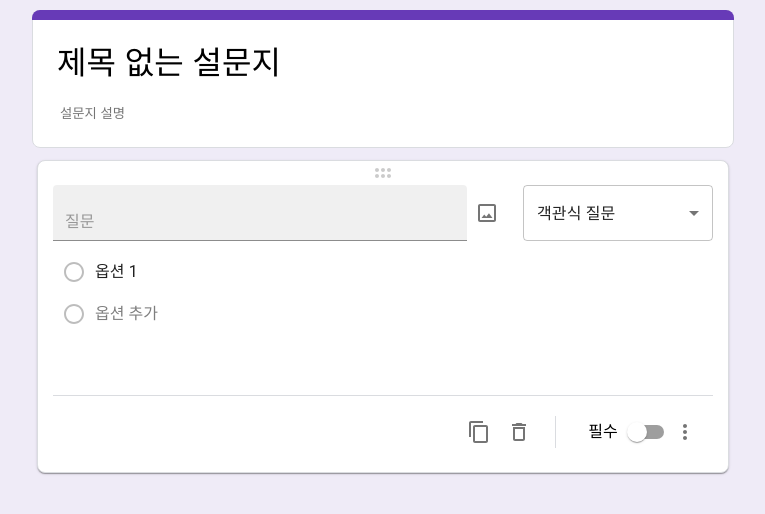
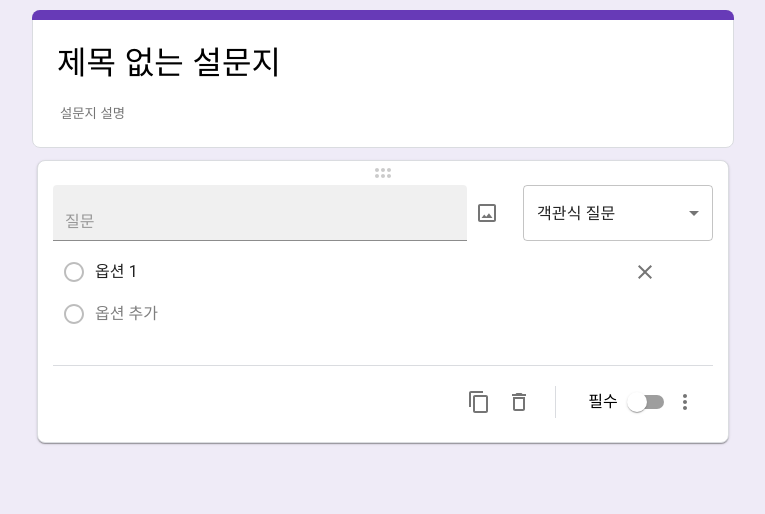
Before and after one commit to 1myeji/Google_Survey_Clone, a React (Vite) app: page / in a window 1280 px wide. Shown: the top 514 px of the page, without its empty margins (257-1022 px from the left). Built offline with nearby package versions, Linux system fonts and the light colour scheme.

Commit message:
Feat: 질문 옵션 추가, 삭제 기능 구현

```diff
--- a/src/components/SurveyForms/SurveyQuestionAnswer/MultipleChoice .tsx
+++ b/src/components/SurveyForms/SurveyQuestionAnswer/MultipleChoice .tsx
@@ -1,12 +1,11 @@
 import { useState } from 'react';
 import Radio from '@mui/material/Radio';
-import Input from '@mui/material/Input';
 import styled from 'styled-components';
-
-const ariaLabel = { 'aria-label': 'description' };
+import RadioInputGroup from './RadioInputGroup';
 
 const MultipleChoice = () => {
   const [selectedValue, setSelectedValue] = useState('');
+  const [options, setOptions] = useState([1]);
 
   const handleChange = (event: React.ChangeEvent<HTMLInputElement>) => {
     setSelectedValue(event.target.value);
@@ -16,9 +15,27 @@ const MultipleChoice = () => {
     setSelectedValue('');
   };
 
+  const handleAddOptionClick = () => {
+    setOptions(prev => [...prev, prev.length + 1]);
+  };
+
+  const handleOptionDelete = (optionDelete: number) => {
+    setOptions(prev => prev.filter(option => option !== optionDelete));
+  };
+
   return (
     <MultipleChoiceWrapper>
-      <RadioInputGroup>
+      {options.map(option => (
+        <RadioInputGroup
+          key={option}
+          option={option}
+          handleChange={handleChange}
+          selectedValue={selectedValue}
+          handleRadioBlur={handleRadioBlur}
+          handleOptionDelete={handleOptionDelete}
+        />
+      ))}
+      <RadioInputGroupWrapper>
         <Radio
           checked={selectedValue === 'a'}
           onChange={handleChange}
@@ -28,25 +45,8 @@ const MultipleChoice = () => {
           onBlur={handleRadioBlur}
           disabled
         />
-        <OptionInput
-          defaultValue="옵션 1"
-          inputProps={ariaLabel}
-          color="secondary"
-          disableUnderline
-        />
-      </RadioInputGroup>
-      <RadioInputGroup>
-        <Radio
-          checked={selectedValue === 'a'}
-          onChange={handleChange}
-          value="a"
-          name="radio-buttons"
-          inputProps={{ 'aria-label': 'A' }}
-          onBlur={handleRadioBlur}
-          disabled
-        />
-        <AddOption>옵션 추가</AddOption>
-      </RadioInputGroup>
+        <AddOption onClick={handleAddOptionClick}>옵션 추가</AddOption>
+      </RadioInputGroupWrapper>
     </MultipleChoiceWrapper>
   );
 };
@@ -55,11 +55,7 @@ export default MultipleChoice;
 
 const MultipleChoiceWrapper = styled.div`
   margin-top: 10px;
-  margin-bottom: 60px;
-`;
-
-const OptionInput = styled(Input)`
-  width: 530px;
+  margin-bottom: 30px;
 `;
 
 const AddOption = styled.span`
@@ -67,10 +63,11 @@ const AddOption = styled.span`
   padding-bottom: 5px;
   :hover {
     border-bottom: 1px solid gray;
+    cursor: pointer;
   }
 `;
 
-const RadioInputGroup = styled.div`
+const RadioInputGroupWrapper = styled.div`
   display: flex;
   align-items: center;
 `;
--- /dev/null
+++ b/src/components/SurveyForms/SurveyQuestionAnswer/RadioInputGroup.tsx
@@ -0,0 +1,60 @@
+import Tooltip from '@mui/material/Tooltip';
+import IconButton from '@mui/material/IconButton';
+import ClearIcon from '@mui/icons-material/Clear';
+import Input from '@mui/material/Input';
+import Radio from '@mui/material/Radio';
+import styled from 'styled-components';
+
+const ariaLabel = { 'aria-label': 'description' };
+
+interface IRadioInputGroupProps {
+  option: number;
+  handleChange: (event: React.ChangeEvent<HTMLInputElement>) => void;
+  selectedValue: string;
+  handleRadioBlur: () => void;
+  handleOptionDelete: (optionDelete: number) => void;
+}
+
+const RadioInputGroup = ({
+  option,
+  handleChange,
+  selectedValue,
+  handleRadioBlur,
+  handleOptionDelete,
+}: IRadioInputGroupProps) => {
+  return (
+    <RadioInputGroupWrapper>
+      <Radio
+        checked={selectedValue === 'a'}
+        onChange={handleChange}
+        value="a"
+        name="radio-buttons"
+        inputProps={{ 'aria-label': 'A' }}
+        onBlur={handleRadioBlur}
+        disabled
+      />
+      <OptionInput
+        defaultValue={`옵션 ${option}`}
+        inputProps={ariaLabel}
+        color="secondary"
+        disableUnderline
+      />
+      <Tooltip title="삭제" onClick={() => handleOptionDelete(option)}>
+        <IconButton>
+          <ClearIcon />
+        </IconButton>
+      </Tooltip>
+    </RadioInputGroupWrapper>
+  );
+};
+
+export default RadioInputGroup;
+
+const OptionInput = styled(Input)`
+  width: 530px;
+`;
+
+const RadioInputGroupWrapper = styled.div`
+  display: flex;
+  align-items: center;
+`;
```
